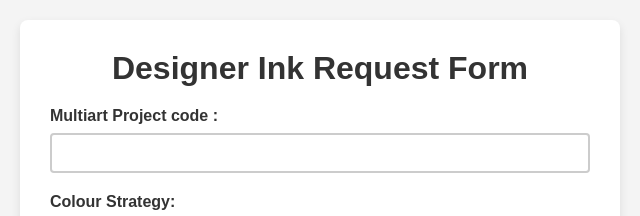
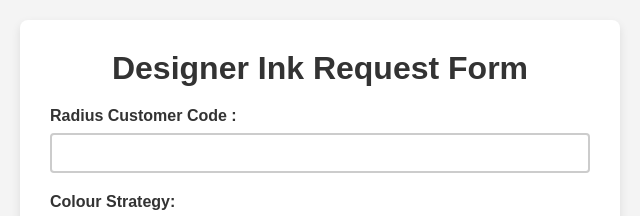
Before and after one commit to bkwmcc97/designer-ink-form-req, a plain HTML site: page index.html in a window 1280 px wide. Shown: the top 216 px of the page, 320-960 px from the left. Drawn offline with Linux system fonts and the light colour scheme.

Commit message:
Update index.html

```diff
--- a/index.html
+++ b/index.html
@@ -10,7 +10,7 @@
     <div class="container">
         <h1>Designer Ink Request Form</h1>
         <form id="inkForm">
-            <label for="inkName">Multiart Project code :</label>
+            <label for="inkName">Radius Customer Code :</label>
             <input type="text" id="inkName" name="inkName" required
                 pattern="\d{9}" maxlength="9" inputmode="numeric">
 
```
